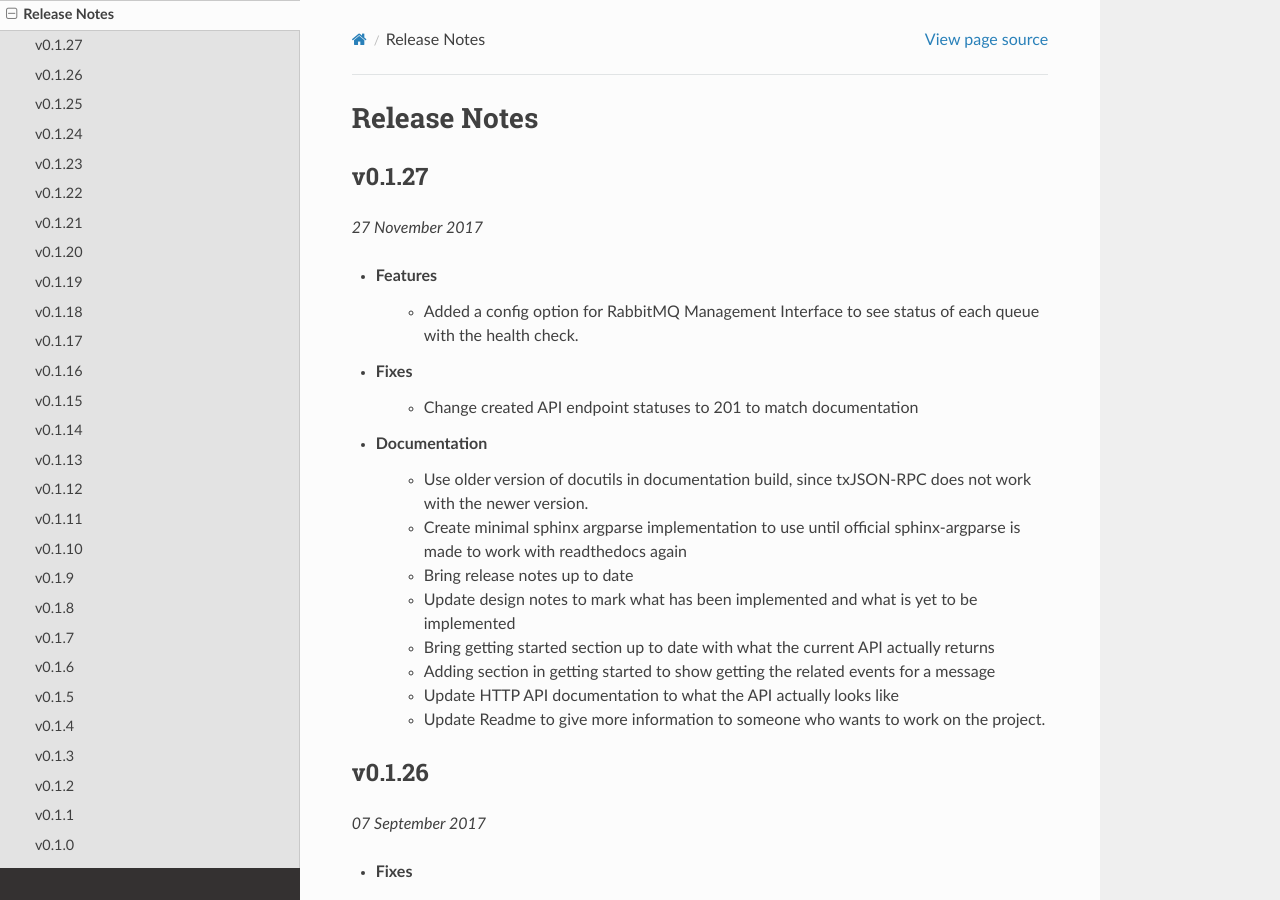
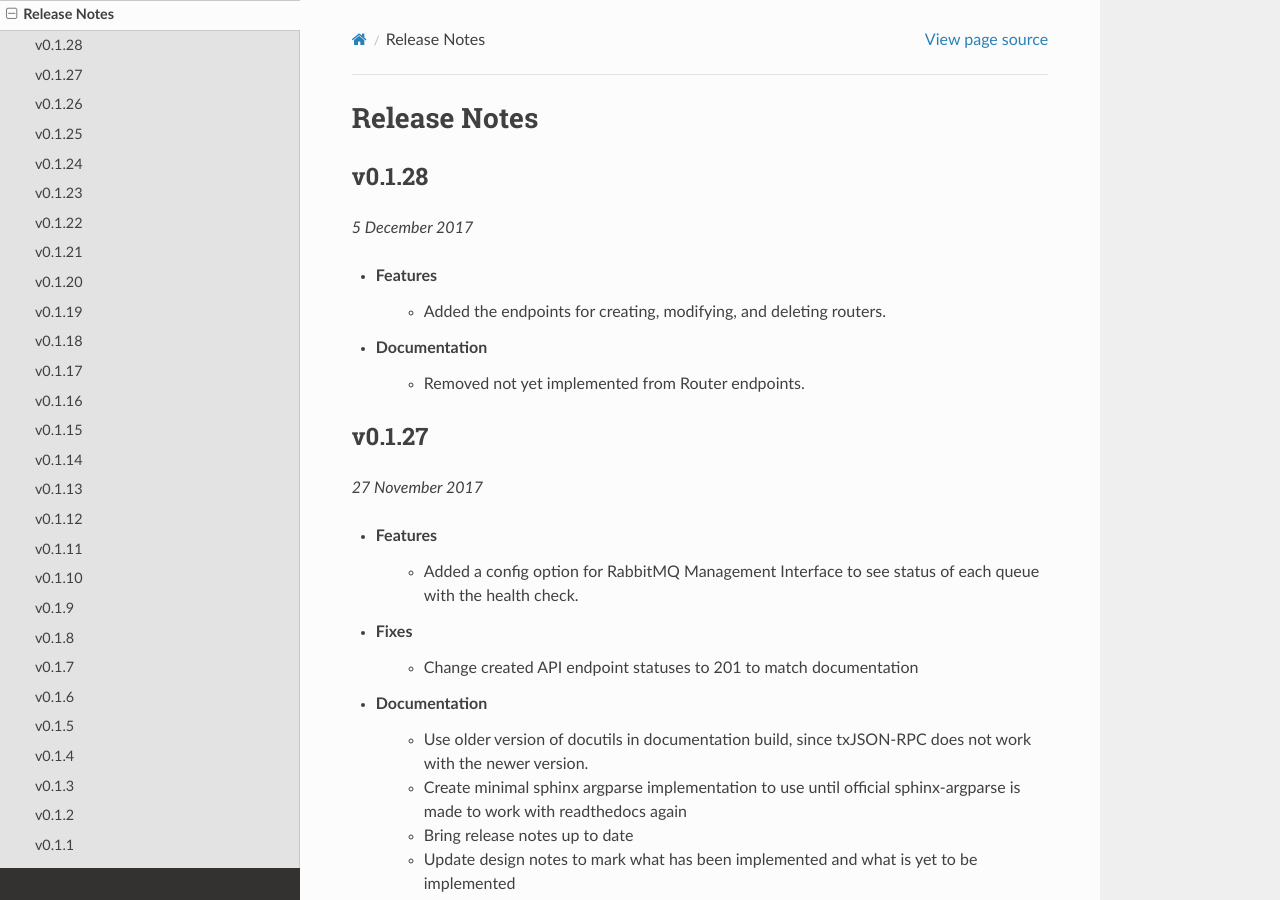
Before and after one commit to praekeltfoundation/junebug, a Sphinx documentation site: the page built from docs/release-notes.rst, in a window 1280 px wide and 900 px high. Built offline with Sphinx 7.4.7 and the Read the Docs theme 2.0.0, drawn with Linux system fonts in a browser that asks for light colours; pages that are not in the unit, such as notebooks, are missing from menus.

Commit message:
Release 0.1.28

```diff
--- a/docs/conf.py
+++ b/docs/conf.py
@@ -61,7 +61,7 @@ copyright = u'2015, Praekelt Foundation'
 # The short X.Y version.
 version = '0.1'
 # The full version, including alpha/beta/rc tags.
-release = '0.1.27'
+release = '0.1.28'
 
 # The language for content autogenerated by Sphinx. Refer to documentation
 # for a list of supported languages.
--- a/docs/http_api.rst
+++ b/docs/http_api.rst
@@ -344,9 +344,6 @@ Channel Messages
 
 Routers
 ^^^^^^^
-.. note::
-
-   Not yet implemented
 
 .. http:get:: /routers/
 
--- a/docs/release-notes.rst
+++ b/docs/release-notes.rst
@@ -2,6 +2,19 @@
 
 Release Notes
 =============
+
+v0.1.28
+-------
+
+.. Pull requests 142, 143, 144, 145, 146, 151
+
+*5 December 2017*
+
+- Features
+    - Added the endpoints for creating, modifying, and deleting routers.
+
+- Documentation
+    - Removed not yet implemented from Router endpoints.
 
 v0.1.27
 -------
--- a/junebug/__init__.py
+++ b/junebug/__init__.py
@@ -29,4 +29,4 @@ if r is not None:
 from junebug.api import JunebugApi  # noqa
 
 __all__ = ['JunebugApi']
-__version__ = '0.1.27'
+__version__ = '0.1.28'
--- a/setup.py
+++ b/setup.py
@@ -8,7 +8,7 @@ def read_file(filename):
 
 setup(
     name='junebug',
-    version='0.1.27',
+    version='0.1.28',
     url='http://github.com/praekelt/junebug',
     license='BSD',
     description=(
```
